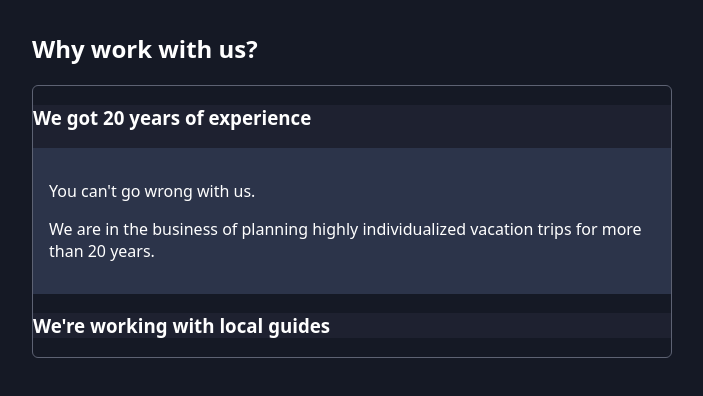
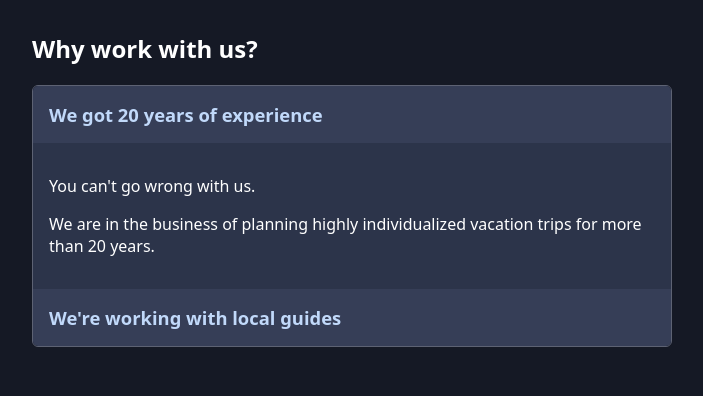
Before and after one commit to indahtheresia/section-29, a React (Vite) app: page / in a window 1280 px wide. Both pictures are taken after a click on the element "We got 20 years of experience". Shown: the top 396 px of the page, without its empty margins (288-991 px from the left). Built offline with nearby package versions, Linux system fonts and the light colour scheme.

Commit message:
Add extra components for reusability & configurability

```diff
--- a/src/App.jsx
+++ b/src/App.jsx
@@ -6,17 +6,27 @@
       <h2>Why work with us?</h2>
 
       <Accordion className= "accordion">
-        <Accordion.Item id= "experience" className="accordion-item" title="We got 20 years of experience">
+        <Accordion.Item className="accordion-item">
+          <Accordion.Title className="accordion-item-title" id= "experience">
+            We got 20 years of experience
+          </Accordion.Title>
+          <Accordion.Content className="accordion-item-content" id="experience">
             <article>
               <p>You can&apos;t go wrong with us.</p>
               <p>We are in the business of planning highly individualized vacation trips for more than 20 years.</p>
             </article>
+          </Accordion.Content>
         </Accordion.Item>
-        <Accordion.Item id="local-guides" className="accordion-item" title="We're working with local guides">
+        <Accordion.Item className="accordion-item">
+          <Accordion.Title className="accordion-item-title" id="local-guides">
+            We're working with local guides
+          </Accordion.Title>
+          <Accordion.Content className="accordion-item-content" id="local-guides">
             <article>
               <p>We are not doing this along from our office.</p>
               <p>Instead, we are working with local guides to ensure a safe and pleasant vacation.</p>
             </article>
+          </Accordion.Content>
         </Accordion.Item>
       </Accordion>
     </section>
--- a/src/components/Accordion/Accordion.jsx
+++ b/src/components/Accordion/Accordion.jsx
@@ -1,5 +1,7 @@
 import { createContext, useContext, useState } from "react";
 import AccordionItem from "./AccordionItem.jsx";
+import AccordionTitle from "./AccordionTitle.jsx";
+import AccordionContent from "./AccordionContent.jsx";
 
 const AccordionContext = createContext();
 
@@ -34,3 +36,5 @@
 }
 
 Accordion.Item = AccordionItem;
+Accordion.Title = AccordionTitle;
+Accordion.Content = AccordionContent;
--- /dev/null
+++ b/src/components/Accordion/AccordionContent.jsx
@@ -0,0 +1,11 @@
+import { useAccordionContext } from "./Accordion.jsx";
+
+export default function AccordionContent({id, className, children}) {
+  const { openItemId } = useAccordionContext();
+
+  const isOpen = openItemId === id;
+
+  return (
+    <div className={isOpen ? `${className ?? ''} open` : `${className ?? ''} close`}>{children}</div>
+  );
+}
--- a/src/components/Accordion/AccordionItem.jsx
+++ b/src/components/Accordion/AccordionItem.jsx
@@ -1,14 +1,8 @@
-import { useAccordionContext } from "./Accordion";
-
-export default function AccordionItem({ id, className, title, children }) {
-  const {openItemId, toggleItem} = useAccordionContext();
-
-  const isOpen = openItemId === id;
+export default function AccordionItem({ id, className, children }) {
 
   return (
     <li className={className}>
-      <h3 onClick={() => toggleItem(id)}>{title}</h3>
-      <div className={isOpen ? 'accordion-item-content open' : 'accordion-item-content'}>{children}</div>
+      {children}
     </li>
   );
 }
--- /dev/null
+++ b/src/components/Accordion/AccordionTitle.jsx
@@ -0,0 +1,6 @@
+import { useAccordionContext } from "./Accordion.jsx";
+
+export default function AccordionTitle({id, className, children}) {
+  const {toggleItem} = useAccordionContext();
+  return <h3 className={className} onClick={() => toggleItem(id)}>{children}</h3>;
+}
--- a/src/index.css
+++ b/src/index.css
@@ -62,9 +62,12 @@
 }
 
 .accordion-item-content {
-  display: none;
   padding: 1rem;
   background-color: #2c344a;
+}
+
+.close {
+  display: none;
 }
 
 .open {
```
Lines whose indentation alone changed are shown as unchanged.
